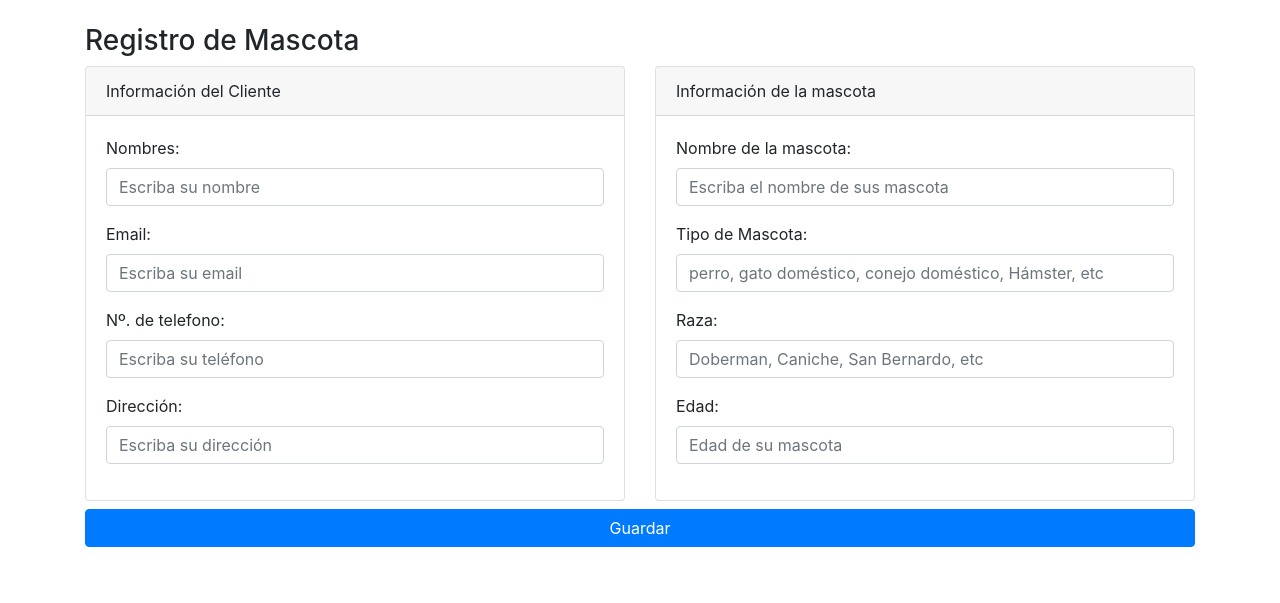
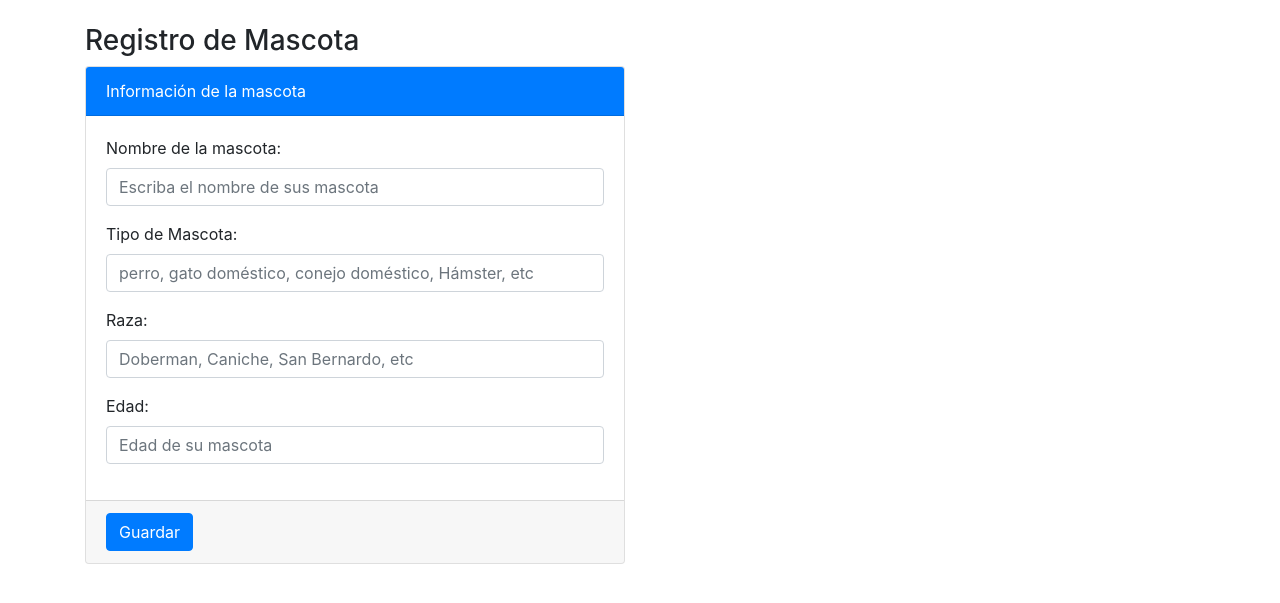
Before and after one commit to manurxk/16_intro-flask, a Flask app: page /contacto2 in a window 1280 px wide. Shown: the top 603 px of the page. Run offline with Flask 3, Linux system fonts and the light colour scheme; some libraries are stand-ins or nearby versions.

Commit message:
feat: jugando con el post y request

```diff
--- a/app.py
+++ b/app.py
@@ -1,4 +1,4 @@
-from flask import Flask, render_template
+from flask import Flask, render_template, request
 
 app = Flask(__name__)
 
@@ -15,6 +15,12 @@ def contacto():
 def contacto2():
     return render_template('contacto.html')
 
+@app.route('/guardar-mascota', methods=['POST'])
+def guardarMascota():
+    print(request.form)
+    nombreMascota = request.form.get('txtNombreMascota')
+    return f"Ya llego tu mascota <strong>{nombreMascota}</strong> al servidor"
+
 # se pregunta por el proceso principal
 if __name__=='__main__':
     app.run(debug=True)
--- a/templates/contacto.html
+++ b/templates/contacto.html
@@ -10,59 +10,44 @@
 
     <div class="container mt-4">
         <h3>Registro de Mascota</h3>
+
         <div class="row">
+            <!-- columna de la mascota -->
             <div class="col col-md-6">
+
+                <!-- Formulario -->
+                <form action="{{ url_for('guardarMascota') }}" method="post">
                     <div class="card">
-                    <div class="card-header">Información del Cliente</div>
-                    <div class="card-body">
-                        <div class="form-group">
-                            <label for="txtNombres">Nombres:</label>
-                            <input type="text" class="form-control" placeholder="Escriba su nombre" id="txtNombres">
-                        </div>
-                        <div class="form-group">
-                            <label for="txtEmail">Email:</label>
-                            <input type="text" class="form-control" placeholder="Escriba su email" id="txtEmail">
-                        </div>
-                        <div class="form-group">
-                            <label for="txtTelefono">Nº. de telefono:</label>
-                            <input type="text" class="form-control" placeholder="Escriba su teléfono" id="txtTelefono">
-                        </div>
-                        <div class="form-group">
-                            <label for="txtDirección">Dirección:</label>
-                            <input type="text" class="form-control" placeholder="Escriba su dirección" id="txtDirección">
-                        </div>
-                    </div>
-                </div>
-            </div>
-            <div class="col col-md-6">
-                <div class="card">
-                    <div class="card-header">Información de la mascota</div>
+                        <div class="card-header bg-primary text-white">Información de la mascota</div>
                         <div class="card-body">
                             <div class="form-group">
                                 <label for="txtNombreMascota">Nombre de la mascota:</label>
-                            <input type="text" class="form-control" placeholder="Escriba el nombre de sus mascota" id="txtNombreMascota">
+                                <input type="text" class="form-control" placeholder="Escriba el nombre de sus mascota" name="txtNombreMascota" id="txtNombreMascota">
                             </div>
                             <div class="form-group">
                                 <label for="txtTipoMascota">Tipo de Mascota:</label>
-                            <input type="text" class="form-control" placeholder="perro, gato doméstico, conejo doméstico, Hámster, etc" id="txtTipoMascota">
+                                <input type="text" class="form-control" placeholder="perro, gato doméstico, conejo doméstico, Hámster, etc" name="txtTipoMascota" id="txtTipoMascota">
                             </div>
                             <div class="form-group">
                                 <label for="txtRaza">Raza:</label>
-                            <input type="text" class="form-control" placeholder="Doberman, Caniche, San Bernardo, etc" id="txtRaza">
+                                <input type="text" class="form-control" placeholder="Doberman, Caniche, San Bernardo, etc" name="txtRaza" id="txtRaza">
                             </div>
                             <div class="form-group">
                                 <label for="txtEdad">Edad:</label>
-                            <input type="number" class="form-control" placeholder="Edad de su mascota" id="txtEdad">
+                                <input type="number" class="form-control" placeholder="Edad de su mascota" name="txtEdad" id="txtEdad">
                             </div>
                         </div>
+                        <div class="card-footer">
+                            <button type="submit" class="btn btn-primary" name="btnGuardar" id="btnGuardar">Guardar</button>
                         </div>
                     </div>
+                </form>
+                <!--  -->
+
             </div>
-        <div class="row mt-2">
-            <div class="col col-md-12">
-                <button class="btn btn-primary btn-block" id="btnGuardar">Guardar</button>
+            <!--  -->
         </div>
-        </div>
+
         <div class="row mt-4 d-none" id="rowAlerta">
             <div class="col col-md-12">
                 <div class="alert alert-success">
```
Lines whose indentation alone changed are shown as unchanged.
